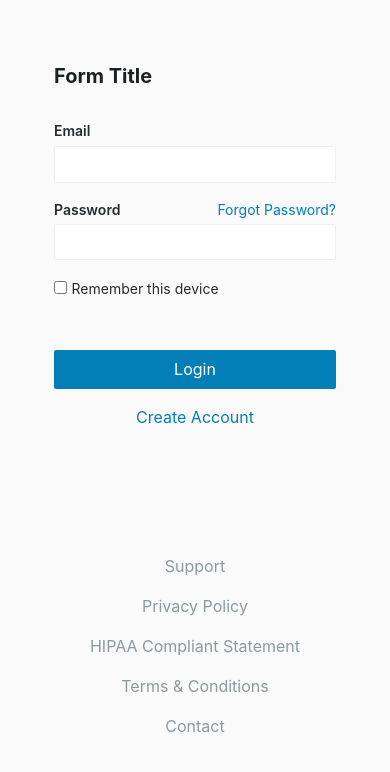
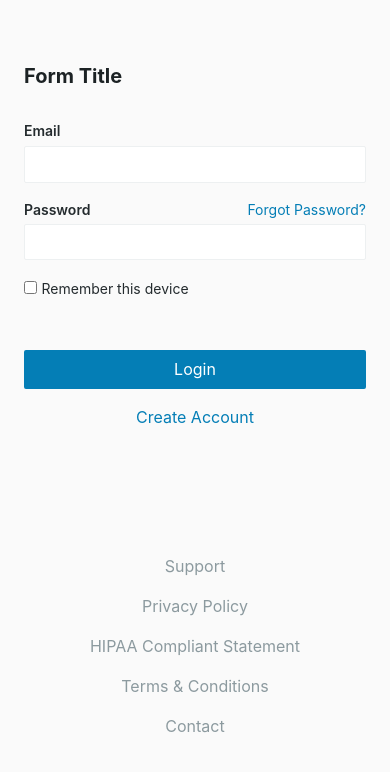
Before and after one commit to jamesjlyons/soberlink-ui, a website: page src/is-layout.html in a window 390 px wide. Shown: the part 66-838 px from the top of the page. Drawn offline with Linux system fonts and the light colour scheme; a web font is replaced by a local one.

Commit message:
full-width form for smaller screens

```diff
--- a/src/css/identity-styles.css
+++ b/src/css/identity-styles.css
@@ -65,6 +65,13 @@ main {
   }
 }
 
+@media (max-width: 500px) {
+  .identity-form-containter {
+    width: 100vw;
+    min-width: unset;
+  }
+}
+
 @media (min-width: 768px) {
   .identity-form-containter {
     background-color: var(--surface-color);
```
